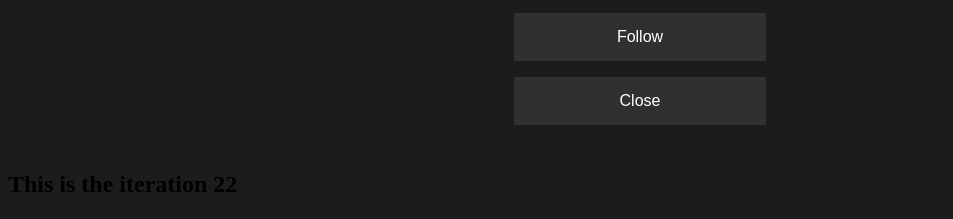
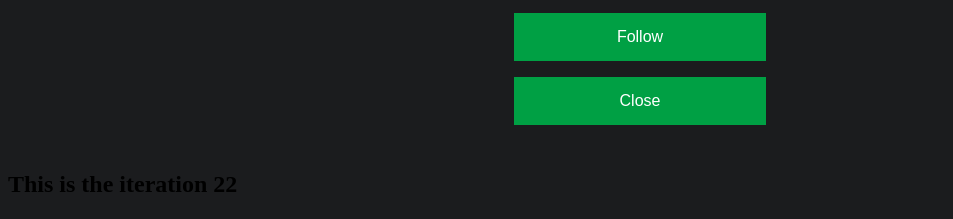
Before and after one commit to davidpchi/html-playground, a plain HTML site: page index.html in a window 1280 px wide. Shown: the part 581-800 px from the top of the page, without its empty margins (0-953 px from the left). Drawn offline with Linux system fonts and the light colour scheme.

Commit message:
Update index.html

```diff
--- a/index.html
+++ b/index.html
@@ -33,7 +33,7 @@
 
 .bigButton {
   font-family: "Bahnschrift", sans-serif;
-  background-color: #303030;
+  background-color: #00A044;
   border: none;
   color: white;
   padding: 15px 32px;
```
